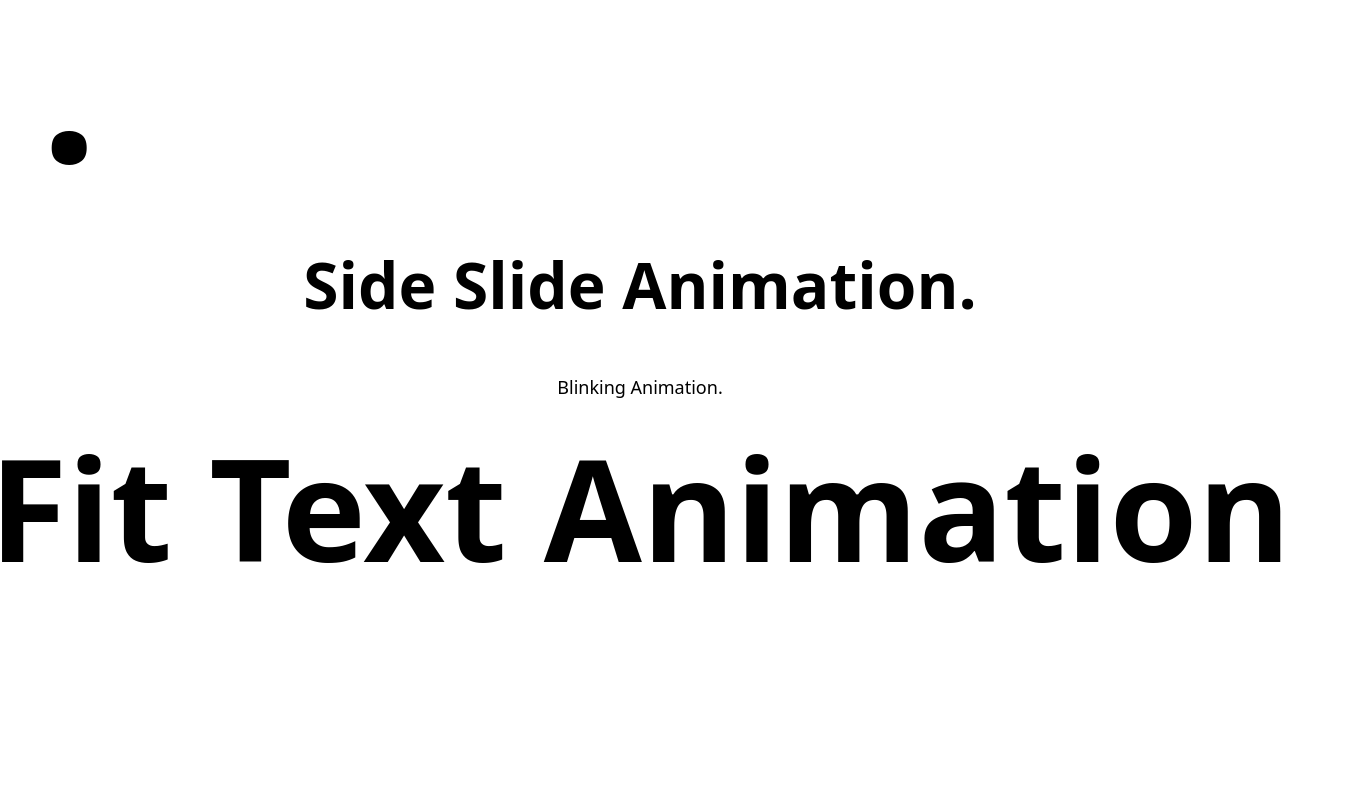
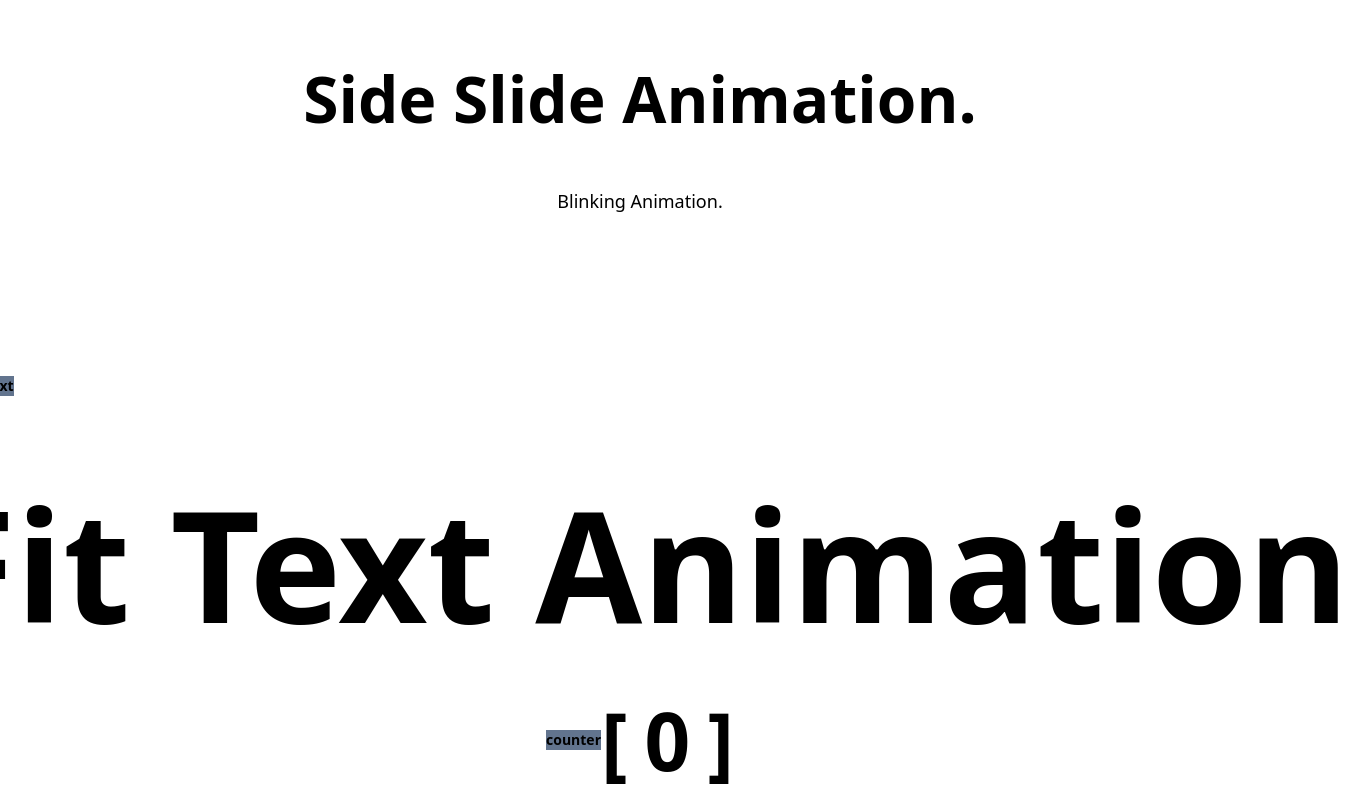
Before and after one commit to 273Do/React-GSAP, a React (Vite) app: page / in a window 1280 px wide. Shown: the part 282-1082 px from the top of the page, 1349 px wide, since content can reach past the window. Before the commit the page ends 896 px from the top, so only its background shows below. Built offline with nearby package versions, Linux system fonts and the light colour scheme.

Commit message:
✨ カウンターアニメーションを実装

```diff
--- a/src/App.tsx
+++ b/src/App.tsx
@@ -5,6 +5,7 @@ import {
   SideSlide,
   Blinking,
   FitText,
+  CounterText,
 } from "./samples/TextAnimation";
 
 import Tutorial from "./samples/Tutorial";
@@ -17,7 +18,8 @@ function App() {
       <TextSplit />
       <SideSlide />
       <Blinking />
-      <FitText text={"Fit Text Animation"} />
+      <FitText />
+      <CounterText />
     </div>
   );
 }
--- a/src/samples/TextAnimation.tsx
+++ b/src/samples/TextAnimation.tsx
@@ -1,6 +1,7 @@
 import { useGSAP } from "@gsap/react";
 import gsap from "gsap";
 import SplitText from "gsap/SplitText";
+import { useState } from "react";
 
 gsap.registerPlugin(SplitText);
 
@@ -74,15 +75,102 @@ const Blinking = () => {
   return <div className="ani3 text-lg mt-10">Blinking Animation.</div>;
 };
 
-const FitText = ({ text }: { text: string }) => {
+const FitText = () => {
+  const [text, setText] = useState("Fit Text Animation");
+
+  const randomText = () => {
+    const randomWords = [
+      "Hello World",
+      "JavaScript",
+      "SplitText",
+      "Text Animation",
+      "Fit Text",
+    ];
+    return randomWords[Math.floor(Math.random() * randomWords.length)];
+  };
+
   return (
     <div
       className="font-bold whitespace-nowrap"
-      style={{ fontSize: `calc(${200 / text.length + 0}vw)` }}
+      style={{ fontSize: `calc(${200 / text.length + 1}vw)` }}
     >
-      {text}
+      <button
+        className=" text-sm bg-slate-500 cursor-pointer z-10"
+        onClick={() => setText(randomText())}
+      >
+        change text
+      </button>
+      <p>{text}</p>
     </div>
   );
 };
 
-export { TextSplit, SideSlide, Blinking, FitText };
+const CounterText = () => {
+  const [num, setNum] = useState(0);
+  const [prevNum, setPrevNum] = useState<number | null>(null);
+  useGSAP(() => {
+    SplitText.create(".num", {
+      type: "words",
+      autoSplit: true,
+      mask: "words",
+      onSplit: (self) => {
+        gsap.from(self.words, {
+          duration: 2,
+          yPercent: 80,
+          stagger: 0.1,
+          ease: "expo.out",
+        });
+      },
+    });
+    SplitText.create(".prev-num", {
+      type: "words",
+      autoSplit: true,
+      mask: "words",
+      onSplit: (self) => {
+        gsap.fromTo(
+          self.words,
+          {
+            duration: 2,
+            yPercent: 0,
+            stagger: 0.1,
+            ease: "expo.out",
+          },
+          {
+            duration: 2,
+            yPercent: -80,
+            stagger: 0.1,
+            ease: "expo.out",
+          }
+        );
+      },
+    });
+  }, [num, prevNum]);
+
+  const handleClick = () => {
+    setPrevNum(num);
+    setNum((prev) => prev + 1);
+  };
+
+  return (
+    <div>
+      <div className="text-[5rem] font-semibold w-full flex justify-end items-center">
+        <button
+          className=" text-sm bg-slate-500 cursor-pointer z-10"
+          onClick={handleClick}
+        >
+          counter
+        </button>
+        <div className="flex items-center justify-center size-full text-[5rem] font-semibold">
+          <p>[</p>
+          <div className=" w-[5rem] h-[5rem] flex items-center justify-center ">
+            <p className="prev-num absolute">{prevNum}</p>
+            <p className="num absolute">{num}</p>
+          </div>
+          <p>]</p>
+        </div>
+      </div>
+    </div>
+  );
+};
+
+export { TextSplit, SideSlide, Blinking, FitText, CounterText };
```
